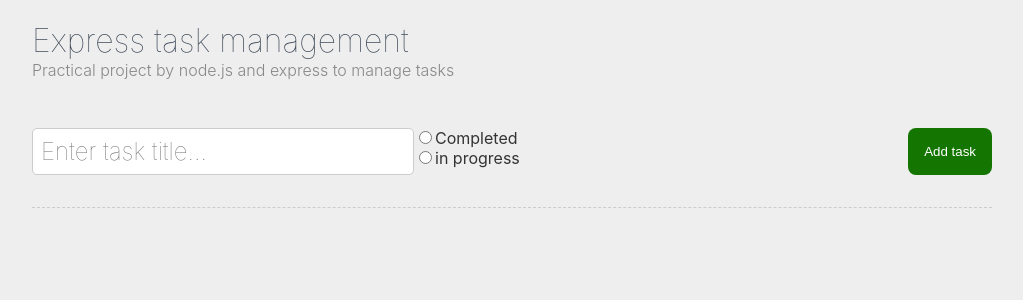
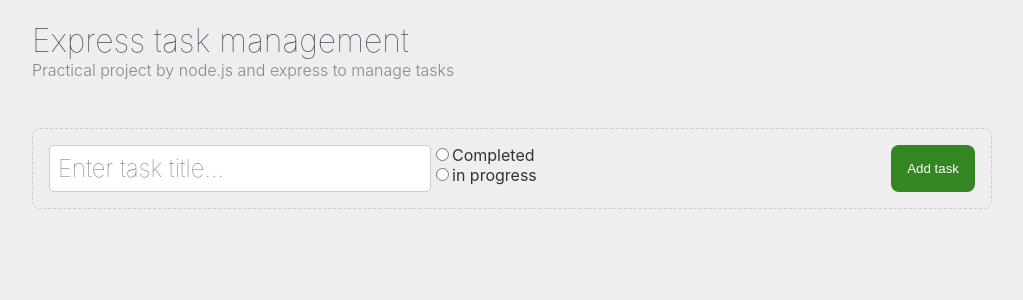
Before and after one commit to amiryxe/express-task-management, a React (Vite) app in the folder client/: page / in a window 1280 px wide. Shown: the top 300 px of the page, without its empty margins (128-1151 px from the left). Built offline with nearby package versions, Linux system fonts and the light colour scheme; no server answers.

Commit message:
style: improve add task section and button

```diff
--- a/client/src/App.scss
+++ b/client/src/App.scss
@@ -84,7 +84,9 @@ h6 {
   &__add {
     margin-bottom: 2rem;
     padding-bottom: 2rem;
-    border-bottom: 1px dashed #ccc;
+    border: 1px dashed #ccc;
+    border-radius: 0.5rem;
+    padding: 1rem;
     display: flex;
 
     input {
@@ -104,6 +106,12 @@ h6 {
       color: #fff;
       padding: 0.3rem 1rem;
       cursor: pointer;
+      opacity: 0.85;
+      transition: all 0.3s;
+
+      &:hover {
+        opacity: 1;
+      }
     }
   }
 
```
